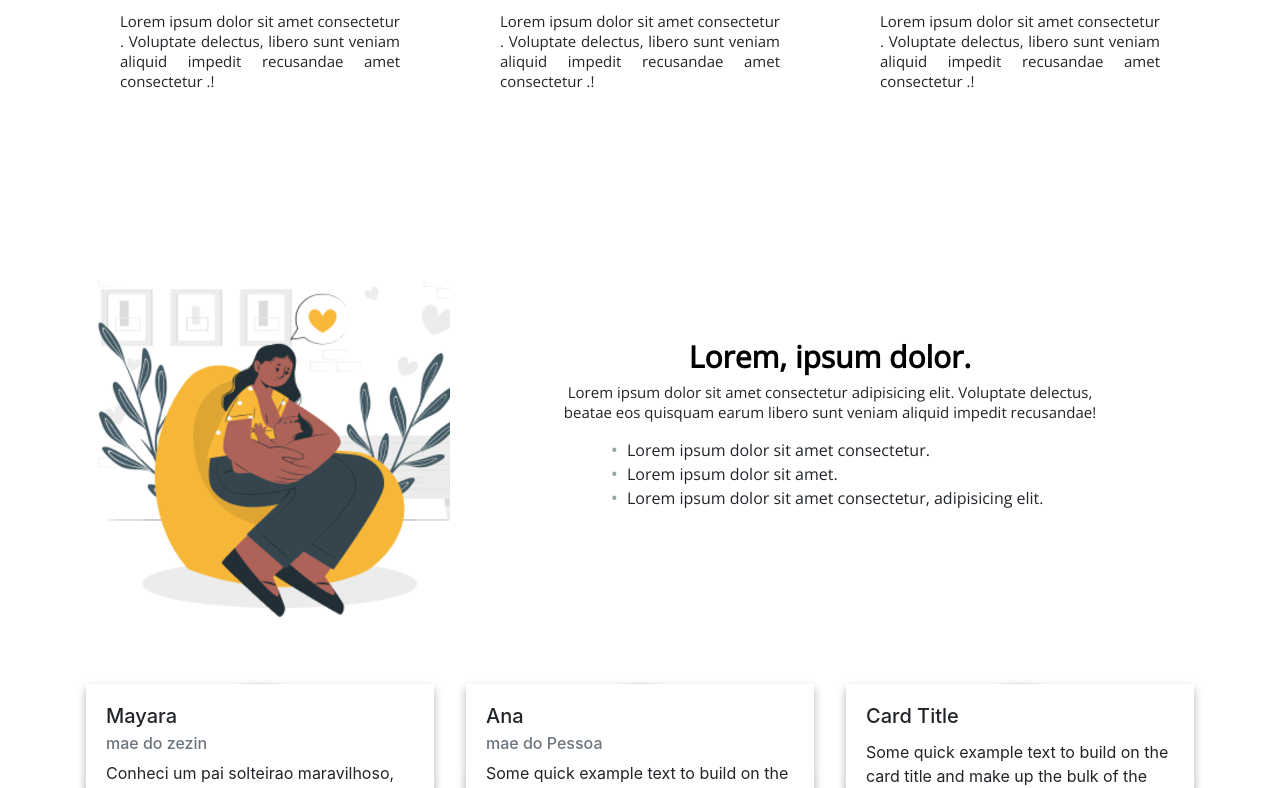
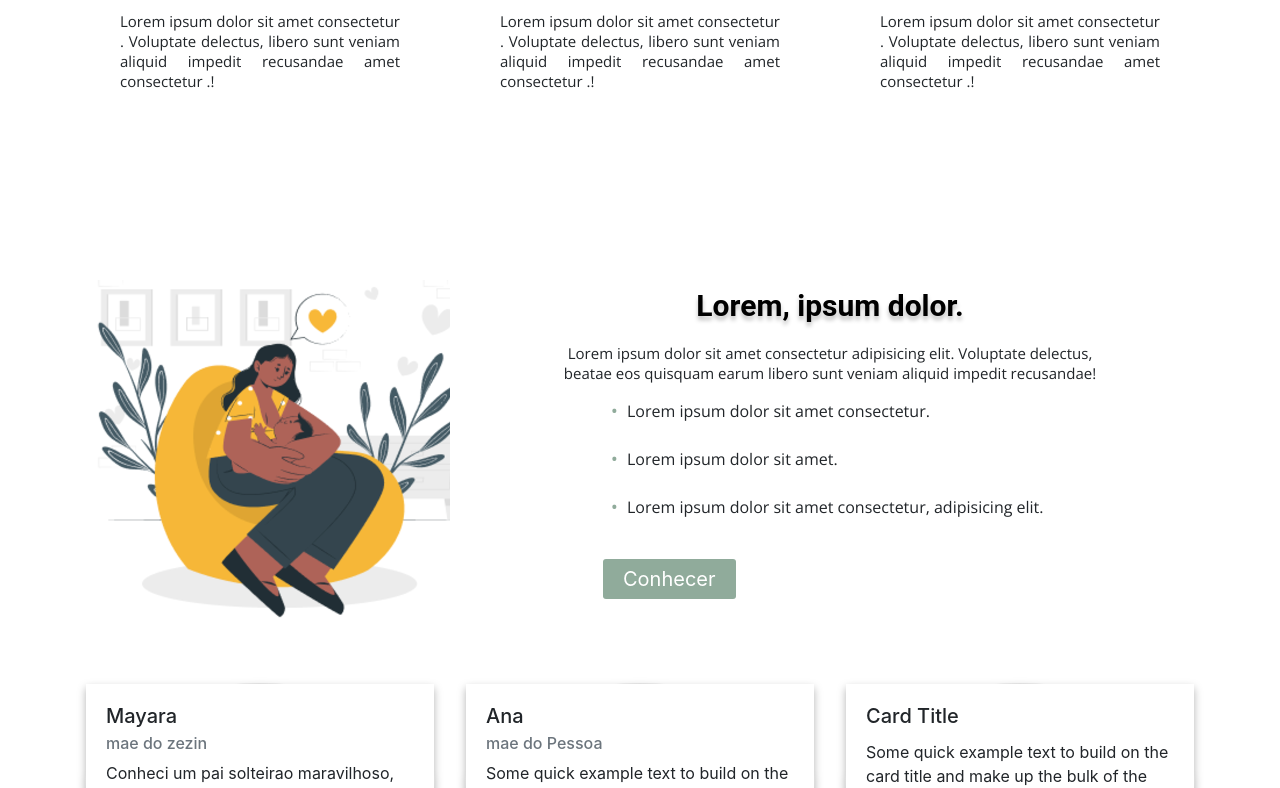
Before and after one commit to mayaragao/Programacao-Avancada, a React (Create React App) app in the folder reactJS/mvp-mae/: page / in a window 1280 px wide. Shown: the part 667-1455 px from the top of the page. Built offline with nearby package versions, Linux system fonts and the light colour scheme.

Commit message:
made mom's pic design a bit better, added button 'Conhecer'

```diff
--- a/reactJS/mvp-mae/src/components/Listagem.js
+++ b/reactJS/mvp-mae/src/components/Listagem.js
@@ -17,15 +17,30 @@ const Listagem = () => {
             {/* <Tab.Container> */}
             <div className="maetext">
               <h3>Lorem, ipsum dolor.</h3>
-              <p>Lorem ipsum dolor sit amet consectetur adipisicing elit. Voluptate delectus, beatae eos quisquam earum libero sunt veniam aliquid impedit recusandae!</p>
+              <p>
+                Lorem ipsum dolor sit amet consectetur adipisicing elit.
+                Voluptate delectus, beatae eos quisquam earum libero sunt veniam
+                aliquid impedit recusandae!
+              </p>
               <ul className="fa-ul">
                 <li>
                   <i className="fa fa-circle" aria-hidden="true"></i>
                   Lorem ipsum dolor sit amet consectetur.
                 </li>
+                <br />
                 <li>Lorem ipsum dolor sit amet.</li>
-                <li>Lorem ipsum dolor sit amet consectetur, adipisicing elit.</li>
+                <br />
+                <li>
+                  Lorem ipsum dolor sit amet consectetur, adipisicing elit.
+                </li>
+                <br />
               </ul>
+              <button
+                className="btn-green ml-5"
+                onClick={() => console.log("Goes to the other page")}
+              >
+                Conhecer
+              </button>
             </div>
             {/* </Tab.Container> */}
           </Col>
--- a/reactJS/mvp-mae/src/index.css
+++ b/reactJS/mvp-mae/src/index.css
@@ -28,6 +28,7 @@
   align-items: center;
   flex-direction: column;
 }
+
 .imgmae,
 .imgtopo {
   padding-top: 11%;
@@ -77,7 +78,19 @@
   width: 500px;
   height: 306.5px;
 }
-.maetext h3,
+.maetext h3 {
+  margin-bottom: 20px;
+  text-align: center;
+  font-family: Roboto;
+  font-style: normal;
+  font-weight: bold;
+  font-size: 30px;
+  line-height: 35px;
+
+  color: #000000;
+
+  text-shadow: 0px 4px 4px rgba(0, 0, 0, 0.25);
+}
 .topo-text h1 {
   text-align: center;
   justify-content: center;
@@ -111,9 +124,13 @@
   margin-right: auto;
 }
 
-.maetext,
 .topo-text {
   padding-top: 20%;
+  margin-left: 90px;
+  margin-right: 90px;
+}
+.maetext {
+  padding-top: 13%;
   margin-left: 90px;
   margin-right: 90px;
 }
@@ -139,3 +156,11 @@
   height: 418px;
   /*width: 1152px;*/
 }
+.btn-green {
+  background: #90ab9b;
+  color: #ffffff;
+  font-size: 20px;
+  border: 2px;
+  border-radius: 3px;
+  padding: 5px 20px;
+}
```
